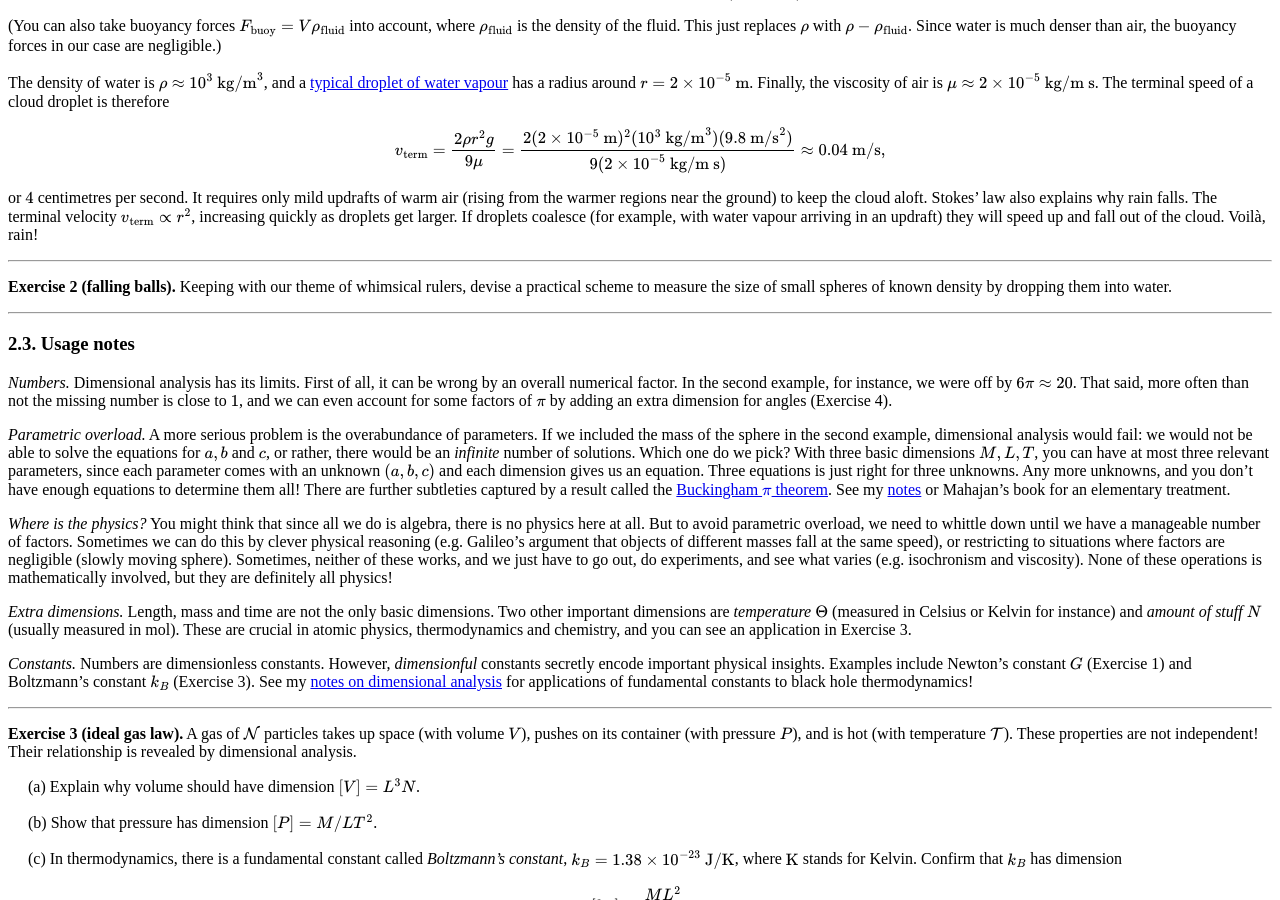
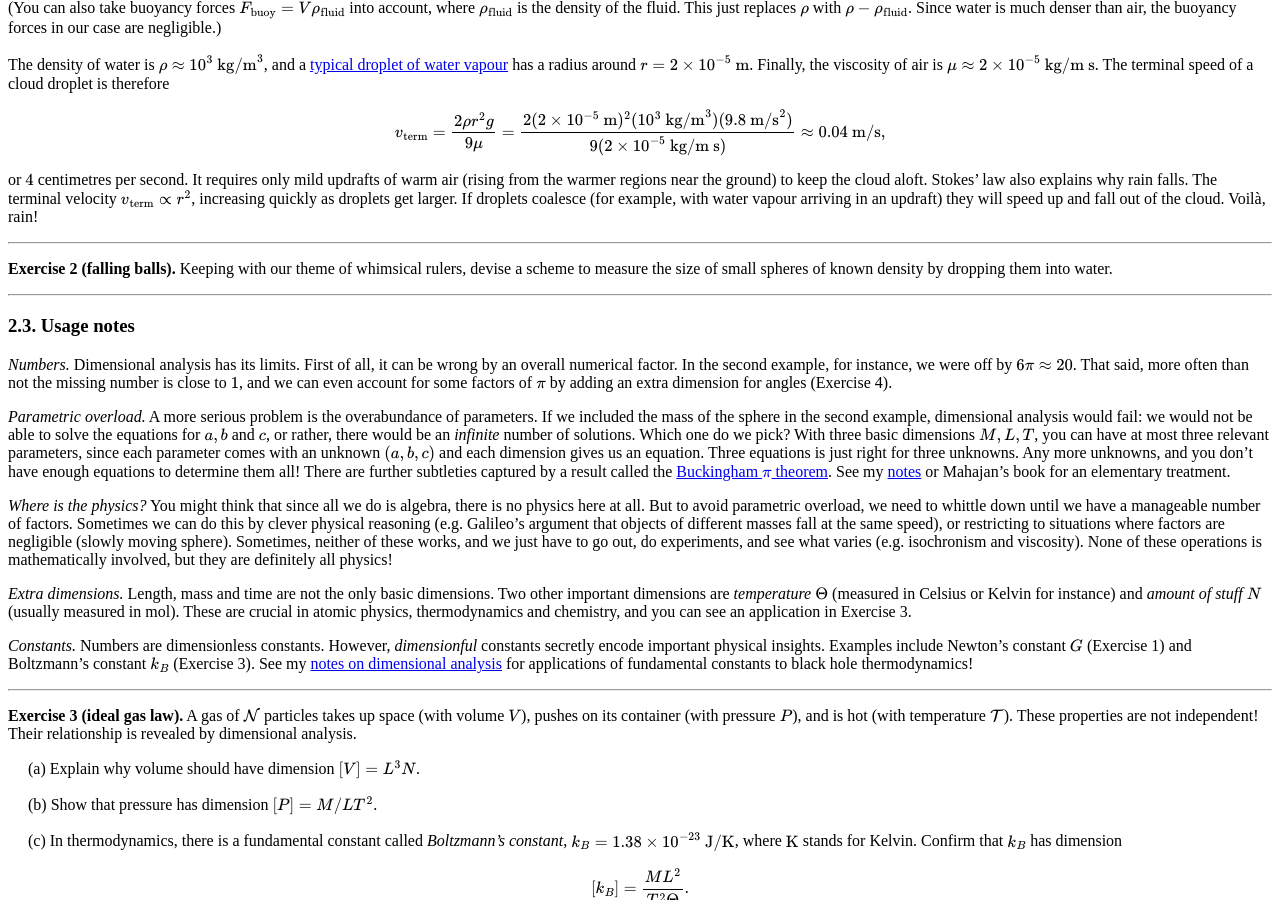
Before and after one commit to hapax/hapax.github.io, a Jekyll site: the page built from assets/simple-physics.md, in a window 1280 px wide and 900 px high, scrolled down 4176 px. Built offline with Jekyll 4.4.1, drawn with Linux system fonts in a browser that asks for light colours; our own code applies the rules of GitHub Pages for plain Markdown files; formulas are drawn with MathJax 3; a script that is not in the unit is left out; some of the changed text lies outside the part shown.

Commit message:
Update simple-physics.md

```diff
--- a/assets/simple-physics.md
+++ b/assets/simple-physics.md
@@ -421,9 +420,9 @@
 
 ---
 
-**Exercise 2 (falling balls).** Keeping with our theme of whimsical rulers, devise a practical
-scheme to measure the size of small spheres of known density by
-dropping them into water.
+**Exercise 2 (falling balls).** Keeping with our theme of whimsical
+rulers, devise a scheme to measure the size of small spheres of known
+density by dropping them into water.
 
 ---
 
@@ -1437,7 +1436,7 @@
 
 <span style="padding-left: 20px; display:block">
 (b) Suppose the wind is blowing *towards* shelter with a horizontal
-velocity $u'$, and has downward velocity $v$
+velocity $u'$, and has downward velocity $v$.
 Demonstrate that there is a *finite* optimal speed to move towards
 shelter, $v^2/u'$.
 If it's very windy, it may be better to walk!
```
Also changed, not shown: other parts of assets/simple-physics.md (+1 -2 lines).
